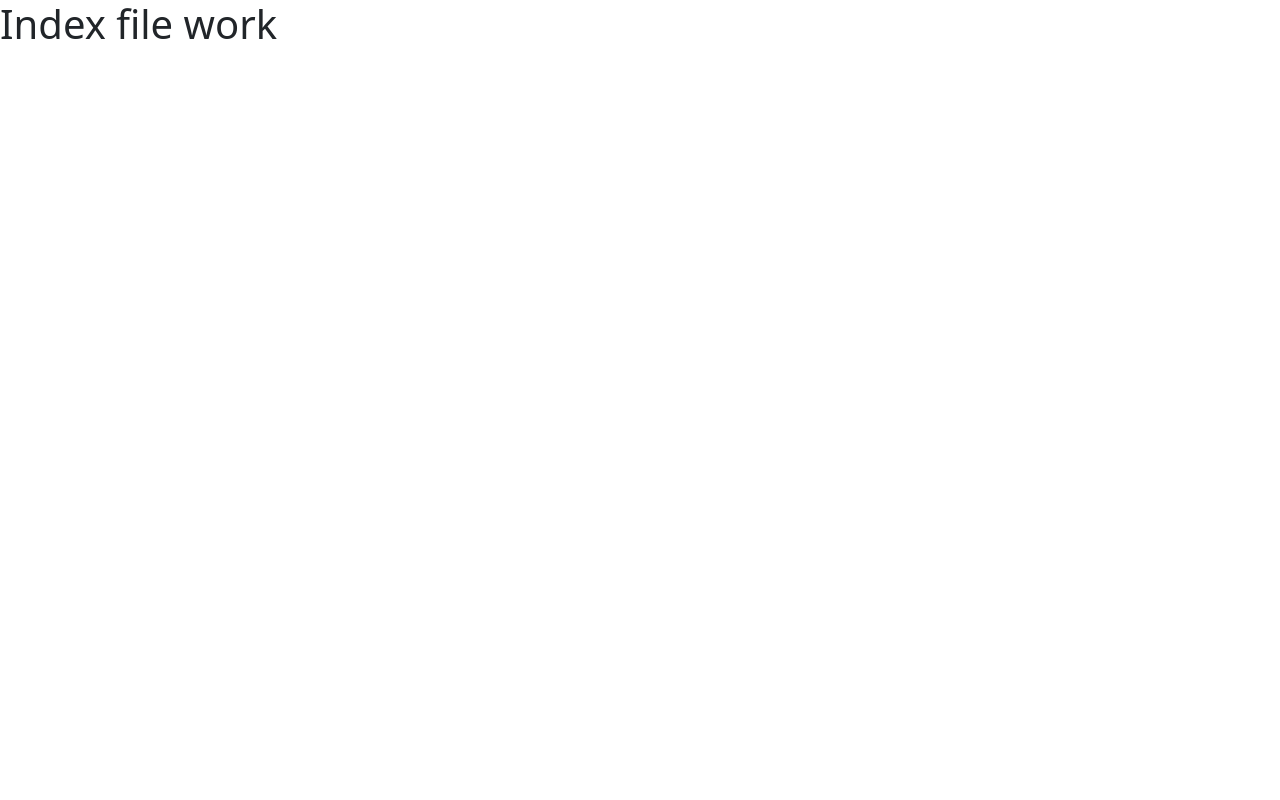
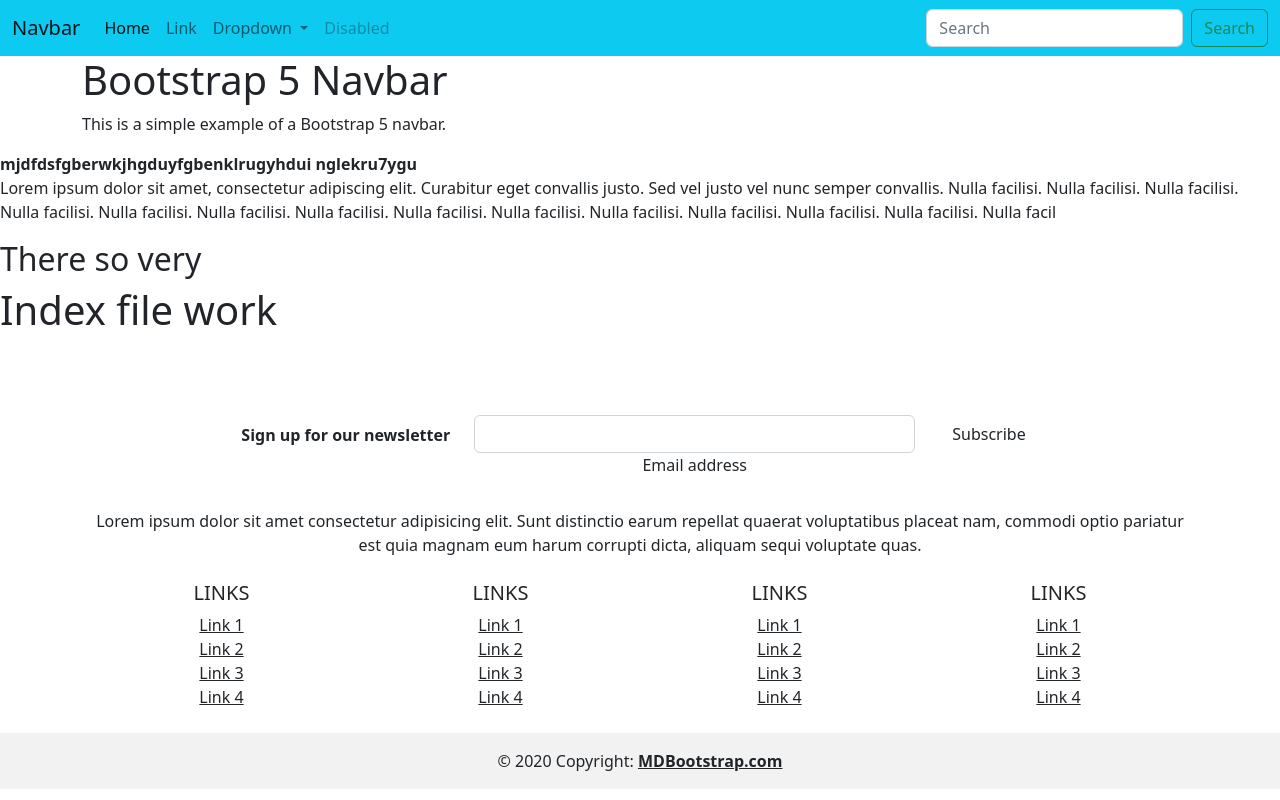
Before and after one commit to farrukh984/Farrukh-Work, a plain HTML site: page index.html in a window 1280 px wide. Drawn offline with nearby package versions, Linux system fonts and the light colour scheme.

Commit message:
index.html

```diff
--- a/index.html
+++ b/index.html
@@ -8,7 +8,7 @@
 <script src="https://cdn.jsdelivr.net/npm/bootstrap@5.2.3/dist/js/bootstrap.bundle.min.js" integrity="sha384-kenU1KFdBIe4zVF0s0G1M5b4hcpxyD9F7jL+jjXkk+Q2h455rYXK/7HAuoJl+0I4" crossorigin="anonymous"></script>
 </head>
 <body>
-    <!-- <nav class="navbar navbar-expand-lg bg-light">
+    <nav class="navbar navbar-expand-lg bg-info">
         <div class="container-fluid">
           <a class="navbar-brand" href="#">Navbar</a>
           <button class="navbar-toggler" type="button" data-bs-toggle="collapse" data-bs-target="#navbarSupportedContent" aria-controls="navbarSupportedContent" aria-expanded="false" aria-label="Toggle navigation">
@@ -52,11 +52,194 @@
       </main>
       <strong>mjdfdsfgberwkjhgduyfgbenklrugyhdui nglekru7ygu</strong>
       <p>Lorem ipsum dolor sit amet, consectetur adipiscing elit. Curabitur eget convallis justo. Sed vel justo vel nunc semper convallis. Nulla facilisi. Nulla facilisi. Nulla facilisi. Nulla facilisi. Nulla facilisi. Nulla facilisi. Nulla facilisi. Nulla facilisi. Nulla facilisi. Nulla facilisi. Nulla facilisi. Nulla facilisi. Nulla facilisi. Nulla facil
-      <h2>There so very</h2> -->
+      <h2>There so very</h2>
        <h1>Index file work</h1>
+    <!-- Footer -->
+<footer class="bg-body-tertiary text-center">
+  <!-- Grid container -->
+  <div class="container p-4">
+    <!-- Section: Social media -->
+    <section class="mb-4">
+      <!-- Facebook -->
+      <a data-mdb-ripple-init class="btn btn-outline btn-floating m-1" href="#!" role="button"
+        ><i class="fab fa-facebook-f"></i
+      ></a>
 
+      <!-- Twitter -->
+      <a data-mdb-ripple-init class="btn btn-outline btn-floating m-1" href="#!" role="button"
+        ><i class="fab fa-twitter"></i
+      ></a>
 
+      <!-- Google -->
+      <a data-mdb-ripple-init class="btn btn-outline btn-floating m-1" href="#!" role="button"
+        ><i class="fab fa-google"></i
+      ></a>
 
+      <!-- Instagram -->
+      <a data-mdb-ripple-init class="btn btn-outline btn-floating m-1" href="#!" role="button"
+        ><i class="fab fa-instagram"></i
+      ></a>
 
+      <!-- Linkedin -->
+      <a data-mdb-ripple-init class="btn btn-outline btn-floating m-1" href="#!" role="button"
+        ><i class="fab fa-linkedin-in"></i
+      ></a>
+
+      <!-- Github -->
+      <a data-mdb-ripple-init class="btn btn-outline btn-floating m-1" href="#!" role="button"
+        ><i class="fab fa-github"></i
+      ></a>
+    </section>
+    <!-- Section: Social media -->
+
+    <!-- Section: Form -->
+    <section class="">
+      <form action="">
+        <!--Grid row-->
+        <div class="row d-flex justify-content-center">
+          <!--Grid column-->
+          <div class="col-auto">
+            <p class="pt-2">
+              <strong>Sign up for our newsletter</strong>
+            </p>
+          </div>
+          <!--Grid column-->
+
+          <!--Grid column-->
+          <div class="col-md-5 col-12">
+            <!-- Email input -->
+            <div data-mdb-input-init class="form-outline mb-4">
+              <input type="email" id="form5Example24" class="form-control" />
+              <label class="form-label" for="form5Example24">Email address</label>
+            </div>
+          </div>
+          <!--Grid column-->
+
+          <!--Grid column-->
+          <div class="col-auto">
+            <!-- Submit button -->
+            <button data-mdb-ripple-init type="submit" class="btn btn-outline mb-4">
+              Subscribe
+            </button>
+          </div>
+          <!--Grid column-->
+        </div>
+        <!--Grid row-->
+      </form>
+    </section>
+    <!-- Section: Form -->
+
+    <!-- Section: Text -->
+    <section class="mb-4">
+      <p>
+        Lorem ipsum dolor sit amet consectetur adipisicing elit. Sunt distinctio earum
+        repellat quaerat voluptatibus placeat nam, commodi optio pariatur est quia magnam eum
+        harum corrupti dicta, aliquam sequi voluptate quas.
+      </p>
+    </section>
+    <!-- Section: Text -->
+
+    <!-- Section: Links -->
+    <section class="">
+      <!--Grid row-->
+      <div class="row">
+        <!--Grid column-->
+        <div class="col-lg-3 col-md-6 mb-4 mb-md-0">
+          <h5 class="text-uppercase">Links</h5>
+
+          <ul class="list-unstyled mb-0">
+            <li>
+              <a class="text-body" href="#!">Link 1</a>
+            </li>
+            <li>
+              <a class="text-body" href="#!">Link 2</a>
+            </li>
+            <li>
+              <a class="text-body" href="#!">Link 3</a>
+            </li>
+            <li>
+              <a class="text-body" href="#!">Link 4</a>
+            </li>
+          </ul>
+        </div>
+        <!--Grid column-->
+
+        <!--Grid column-->
+        <div class="col-lg-3 col-md-6 mb-4 mb-md-0">
+          <h5 class="text-uppercase">Links</h5>
+
+          <ul class="list-unstyled mb-0">
+            <li>
+              <a class="text-body" href="#!">Link 1</a>
+            </li>
+            <li>
+              <a class="text-body" href="#!">Link 2</a>
+            </li>
+            <li>
+              <a class="text-body" href="#!">Link 3</a>
+            </li>
+            <li>
+              <a class="text-body" href="#!">Link 4</a>
+            </li>
+          </ul>
+        </div>
+        <!--Grid column-->
+
+        <!--Grid column-->
+        <div class="col-lg-3 col-md-6 mb-4 mb-md-0">
+          <h5 class="text-uppercase">Links</h5>
+
+          <ul class="list-unstyled mb-0">
+            <li>
+              <a class="text-body" href="#!">Link 1</a>
+            </li>
+            <li>
+              <a class="text-body" href="#!">Link 2</a>
+            </li>
+            <li>
+              <a class="text-body" href="#!">Link 3</a>
+            </li>
+            <li>
+              <a class="text-body" href="#!">Link 4</a>
+            </li>
+          </ul>
+        </div>
+        <!--Grid column-->
+
+        <!--Grid column-->
+        <div class="col-lg-3 col-md-6 mb-4 mb-md-0">
+          <h5 class="text-uppercase">Links</h5>
+
+          <ul class="list-unstyled mb-0">
+            <li>
+              <a class="text-body" href="#!">Link 1</a>
+            </li>
+            <li>
+              <a class="text-body" href="#!">Link 2</a>
+            </li>
+            <li>
+              <a class="text-body" href="#!">Link 3</a>
+            </li>
+            <li>
+              <a class="text-body" href="#!">Link 4</a>
+            </li>
+          </ul>
+        </div>
+        <!--Grid column-->
+      </div>
+      <!--Grid row-->
+    </section>
+    <!-- Section: Links -->
+  </div>
+  <!-- Grid container -->
+
+  <!-- Copyright -->
+  <div class="text-center p-3" style="background-color: rgba(0, 0, 0, 0.05);">
+    © 2020 Copyright:
+    <a class="text-reset fw-bold" href="https://mdbootstrap.com/">MDBootstrap.com</a>
+  </div>
+  <!-- Copyright -->
+</footer>
+<!-- Footer -->
     </body>
 </html>
```
